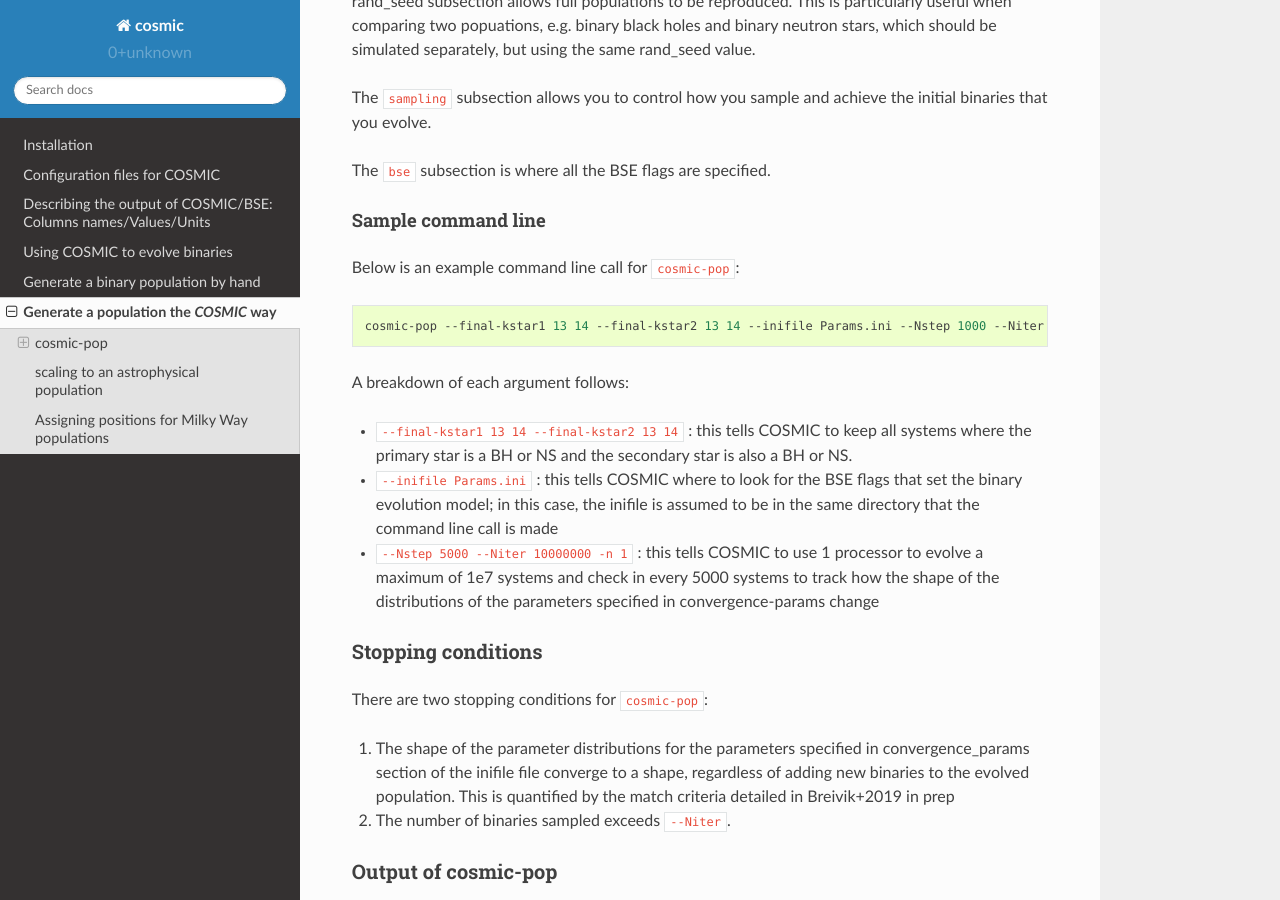
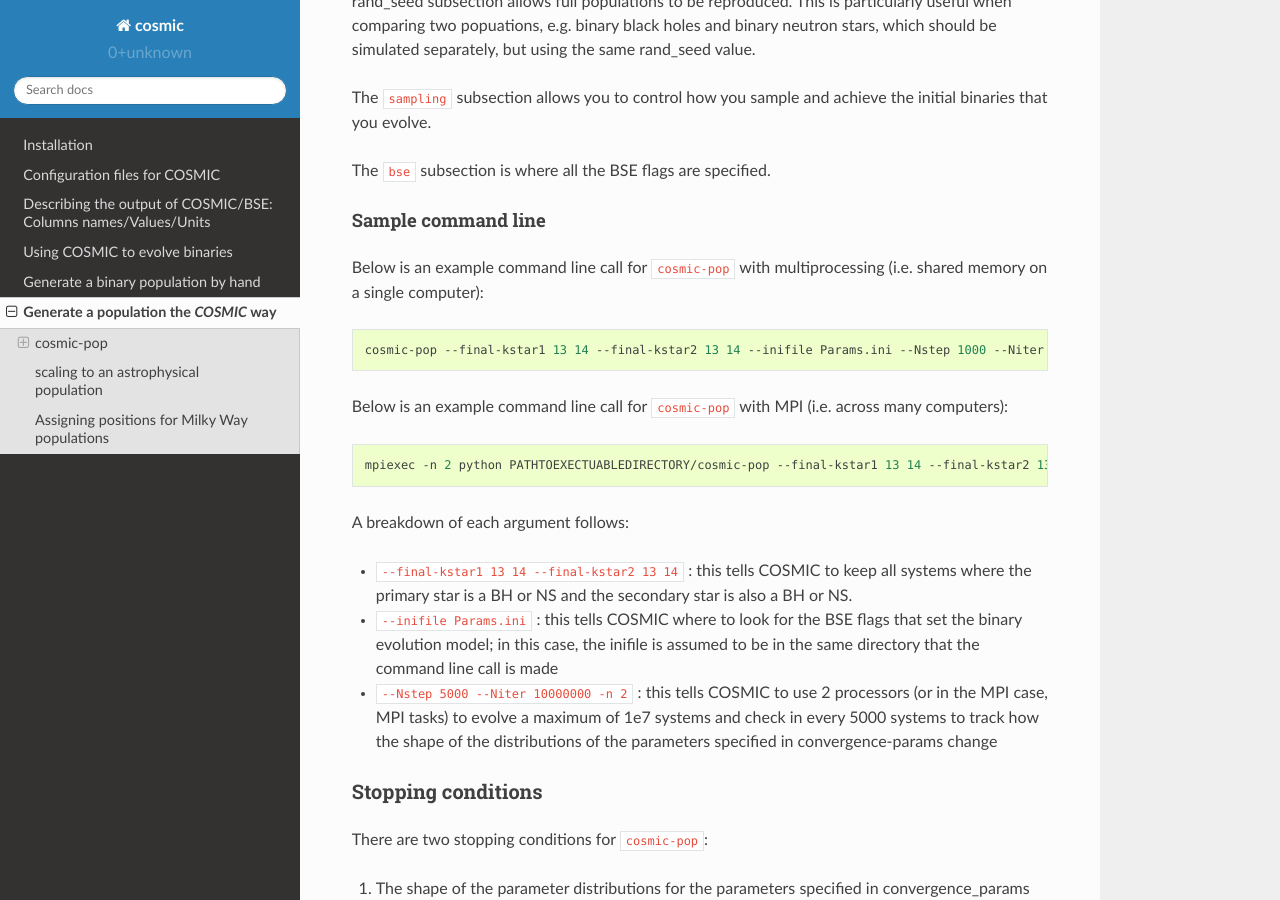
Before and after one commit to COSMIC-PopSynth/COSMIC, a Sphinx documentation site: the page built from docs/fixedpop/index.rst, in a window 1280 px wide and 900 px high, scrolled down 1291 px. Built offline with Sphinx 7.4.7 and the Read the Docs theme 2.0.0, drawn with Linux system fonts in a browser that asks for light colours; formulas are drawn with MathJax 3.

```diff
--- a/docs/fixedpop/index.rst
+++ b/docs/fixedpop/index.rst
@@ -43,11 +43,17 @@
 Sample command line
 -------------------
 
-Below is an example command line call for ``cosmic-pop``:
+Below is an example command line call for ``cosmic-pop`` with multiprocessing (i.e. shared memory on a single computer):
 
 .. code-block:: bash
 
    cosmic-pop --final-kstar1 13 14 --final-kstar2 13 14 --inifile Params.ini --Nstep 1000 --Niter 1000000000 -n 2
+
+Below is an example command line call for ``cosmic-pop`` with MPI (i.e. across many computers):
+
+.. code-block:: bash
+
+    mpiexec -n 2 python PATHTOEXECTUABLEDIRECTORY/cosmic-pop --final-kstar1 13 14 --final-kstar2 13 14 --inifile Params.ini --Nstep 1000 --Niter 1000000000
 
 A breakdown of each argument follows:
 
@@ -55,7 +61,7 @@
 
 * ``--inifile Params.ini`` : this tells COSMIC where to look for the BSE flags that set the binary evolution model; in this case, the inifile is assumed to be in the same directory that the command line call is made
 
-* ``--Nstep 5000 --Niter 10000000 -n 1`` : this tells COSMIC to use 1 processor to evolve a maximum of 1e7 systems and check in every 5000 systems to track how the shape of the distributions of the parameters specified in convergence-params change
+* ``--Nstep 5000 --Niter 10000000 -n 2`` : this tells COSMIC to use 2 processors (or in the MPI case, MPI tasks) to evolve a maximum of 1e7 systems and check in every 5000 systems to track how the shape of the distributions of the parameters specified in convergence-params change
 
 ===================
 Stopping conditions
```
